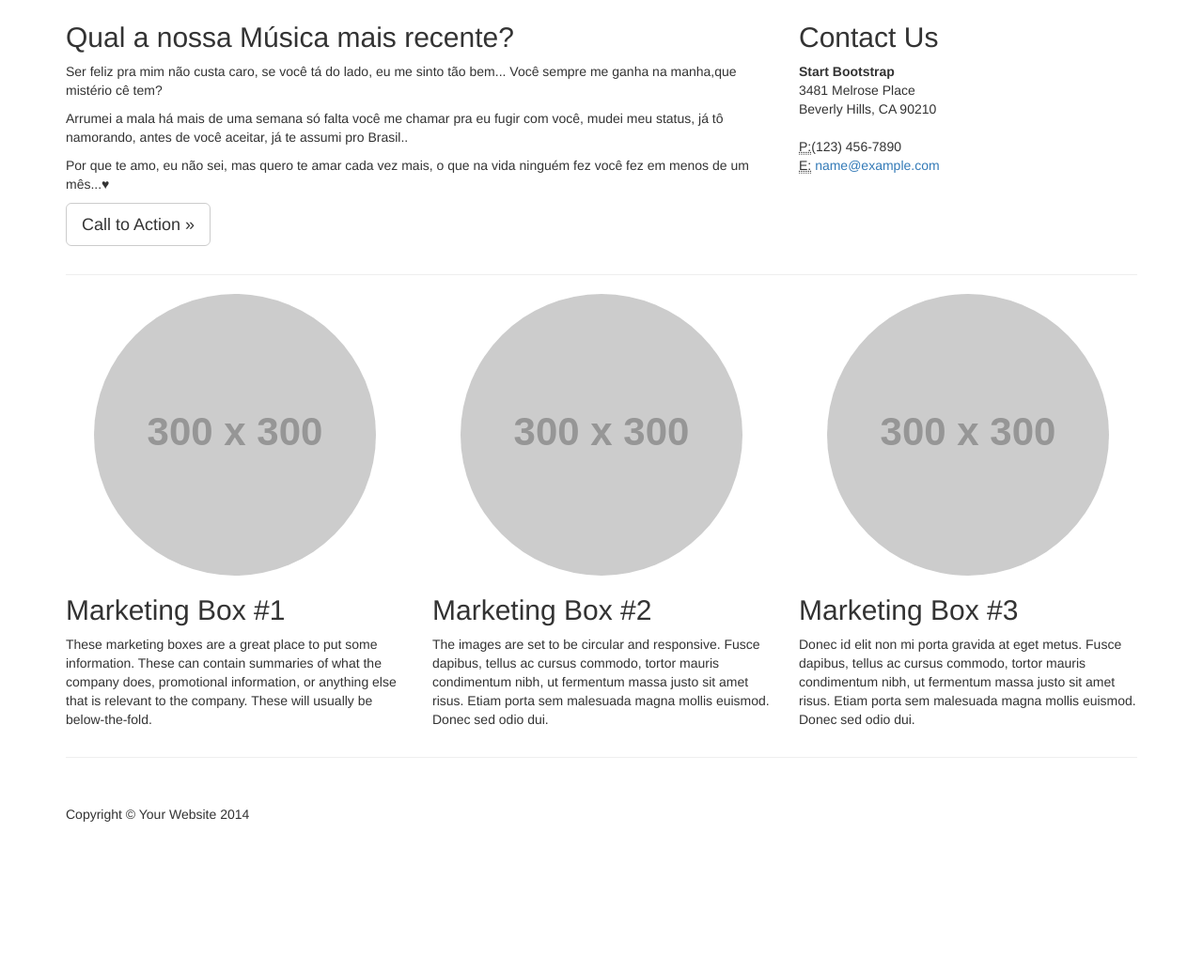
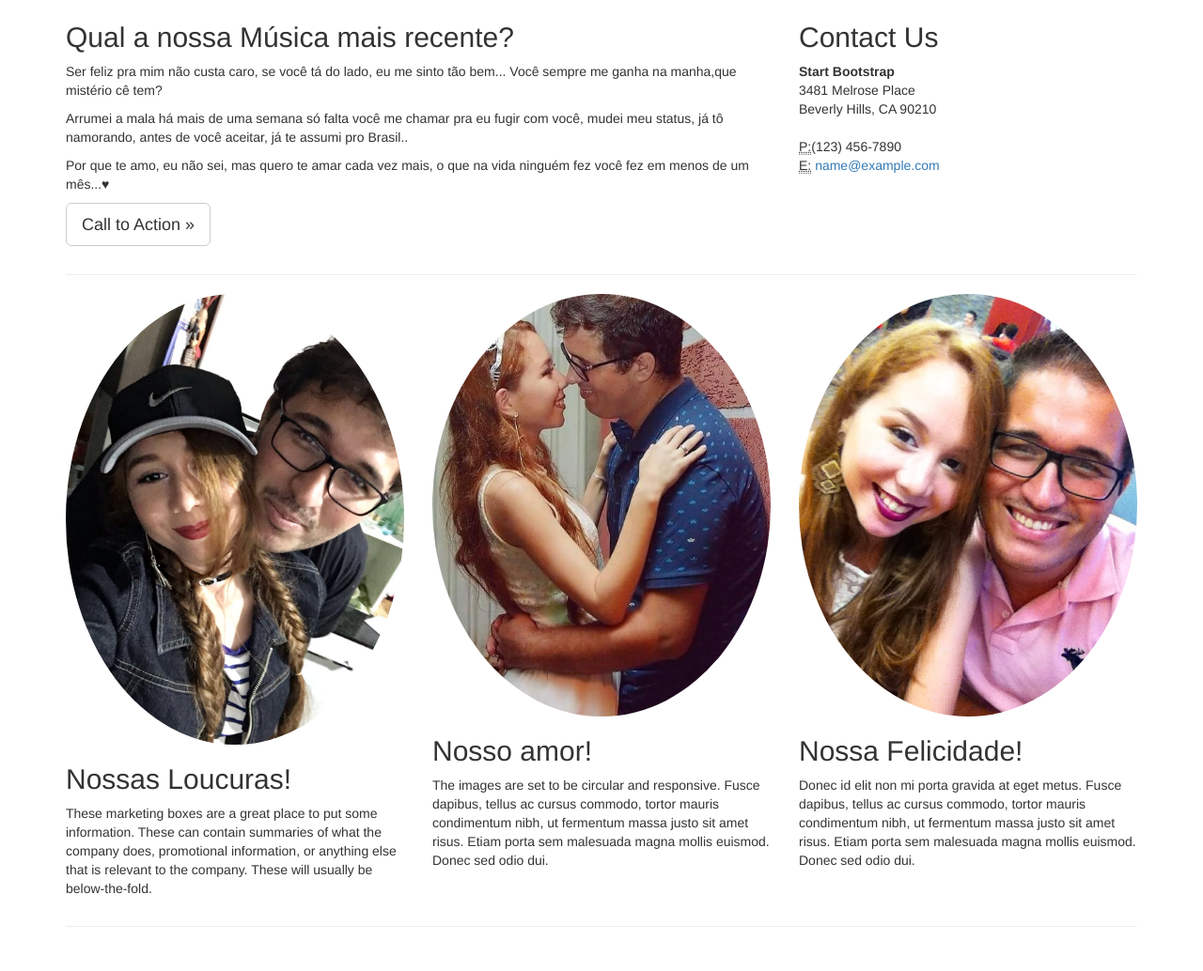
Before and after one commit to nataliasilva/exemploBootstrap3, a website: page index.html in a window 1280 px wide. Shown: the part 488-1522 px from the top of the page at 94% size. Before the commit the page ends 1425 px from the top, so only its background shows below. Drawn offline with nearby package versions, Linux system fonts and the light colour scheme; placeholder pictures from the web are drawn by us.

Commit message:
bug nas imagens

```diff
--- a/index.html
+++ b/index.html
@@ -93,22 +93,22 @@
 
         <div class="row">
             <div class="col-sm-4">
-                <img class="img-circle img-responsive img-center" src="http://placehold.it/300x300" alt="">
-                <h2>Marketing Box #1</h2>
+                <img class="img-circle img-responsive img-center" src="\IMG_7862.JPG" alt="">
+                <h2>Nossas Loucuras!</h2>
                 <p>These marketing boxes are a great place to put some information. These can contain summaries of what the
                     company does, promotional information, or anything else that is relevant to the company. These will usually
                     be below-the-fold.</p>
             </div>
             <div class="col-sm-4">
-                <img class="img-circle img-responsive img-center" src="http://placehold.it/300x300" alt="">
-                <h2>Marketing Box #2</h2>
+                <img class="img-circle img-responsive img-center" src="\IMG_7651.JPG" alt="">
+                <h2>Nosso amor!</h2>
                 <p>The images are set to be circular and responsive. Fusce dapibus, tellus ac cursus commodo, tortor mauris
                     condimentum nibh, ut fermentum massa justo sit amet risus. Etiam porta sem malesuada magna mollis euismod.
                     Donec sed odio dui.</p>
             </div>
             <div class="col-sm-4">
-                <img class="img-circle img-responsive img-center" src="http://placehold.it/300x300" alt="">
-                <h2>Marketing Box #3</h2>
+                <img class="img-circle img-responsive img-center" src="\IMG_8469.JPG" alt="">
+                <h2>Nossa Felicidade!</h2>
                 <p>Donec id elit non mi porta gravida at eget metus. Fusce dapibus, tellus ac cursus commodo, tortor mauris
                     condimentum nibh, ut fermentum massa justo sit amet risus. Etiam porta sem malesuada magna mollis euismod.
                     Donec sed odio dui.</p>
```
Also changed, not shown: IMG_7651.JPG (added), IMG_7862.JPG (added), IMG_8469.JPG (added).
